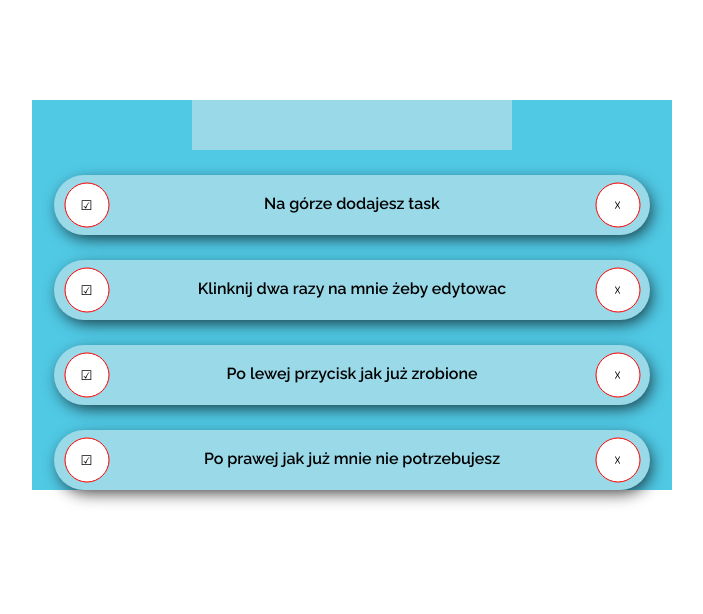
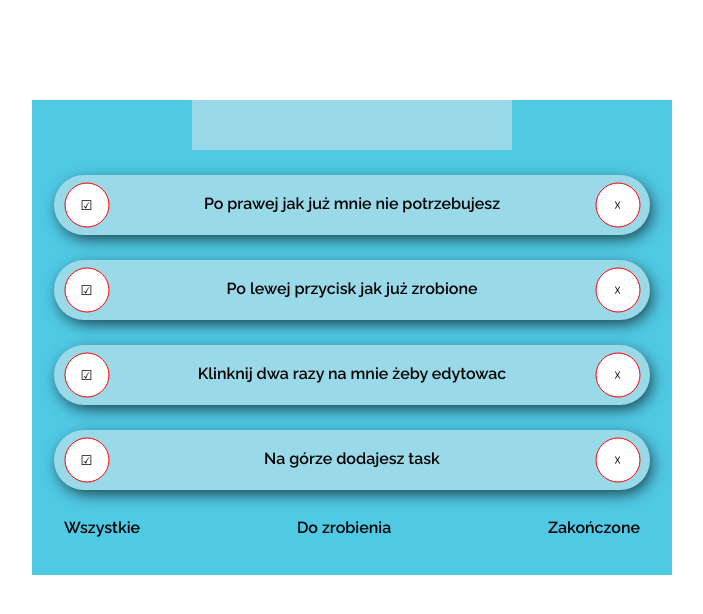
Before and after one commit to PgCola/todo_vue, a plain HTML site: page index.html in a window 1280 px wide. Shown: the whole page, without its empty margins (288-991 px from the left). Drawn offline with nearby package versions, Linux system fonts and the light colour scheme.

Commit message:
Reversed FOR loop and added filters

```diff
--- a/app.js
+++ b/app.js
@@ -1,18 +1,3 @@
-// var filters = {
-//   all: function(todos) {
-//     return todos;
-//   },
-//   complete: function(todos) {
-//     return todos.filter(function(todo) {
-//       return todo.complete;
-//     });
-//   },
-//   incomplete: function(todos) {
-//     return todos.filter(function(todo) {
-//       return !todo.complete;
-//     });
-//   }
-// }
 var STORAGE_KEY = 'vue_todo_pgorka'
 var todoStorage ={
 
@@ -31,6 +16,7 @@ var todoStorage ={
 var todo = new Vue({
 	el:"#todo",
 	data:{
+		todoShowKey: 'all',
 		txtInput:'',
 		todos:{
 			text: '',
@@ -39,12 +25,25 @@ var todo = new Vue({
 		todos: todoStorage.fetch(),
 
 	},
-
 	watch: {
 		todos:{
 		handler: function(todos) {
 	        todoStorage.save(todos);
 	      }
+		}
+	},
+	computed:{
+		reverse: function(){
+			return this[this.todoShowKey].slice().reverse();
+		},
+		all: function(){
+			return this.todos;
+		},
+		incomplete: function(){
+			return this.todos.filter((todos) => todos.complete == false);
+		},
+		complete: function(){
+			return this.todos.filter((todos) => todos.complete == true);
 		}
 	},
 	methods:{
@@ -78,6 +77,9 @@ var todo = new Vue({
 			Vue.set(place, "edit", !bool);
 			console.log(place["edit"]);
 		 },
+		 filterTodo: function(filter){
+		 	this.show = filter;
+		 },
 		 exited: function(todo){
 		 	var index = this.todos.indexOf(todo);
 			var place = this.todos[index];
@@ -87,7 +89,7 @@ var todo = new Vue({
 			Vue.set(place, "edit", false);
 		 },
 		checker: function(){
-			console.log(localStorage.getItem(STORAGE_KEY));
+			console.log(this.show);
 		}
 	}
 
--- a/index.html
+++ b/index.html
@@ -10,7 +10,7 @@
 			<div style="text-align: center;">
 			<input class="top_input" @keyup.enter="addTodo" v-model="txtInput" type="text">
 			</div>
-				<ul class="todo" v-for="todo in todos" v-bind:class="{completed: todo.complete}" >
+				<ul class="todo" v-for="todo in reverse"  v-bind:class="{completed: todo.complete}" >
 					<li class="complete" v-on:click="completeTodo(todo)"><button>&#9745</button></li>
 					<li v-on:dblclick="editTodo(todo)">
 						<p v-bind:class="{edit: todo.edit}">{{ todo.text }}</p>
@@ -18,6 +18,12 @@
 					</li>
 					<li class="delete" v-on:click="deleteTodo(todo)"><button>&#9747</button></li>
 				</ul>
+
+			<ul style="text-align: center;">
+				<li v-on:click="todoShowKey = 'all'" style="float: left;">Wszystkie</li>
+				<li v-on:click="todoShowKey = 'incomplete'">Do zrobienia</li>
+				<li v-on:click="todoShowKey = 'complete'" style="float: right;">Zakończone</li>
+			</ul>
 		</div>
 
 
```
